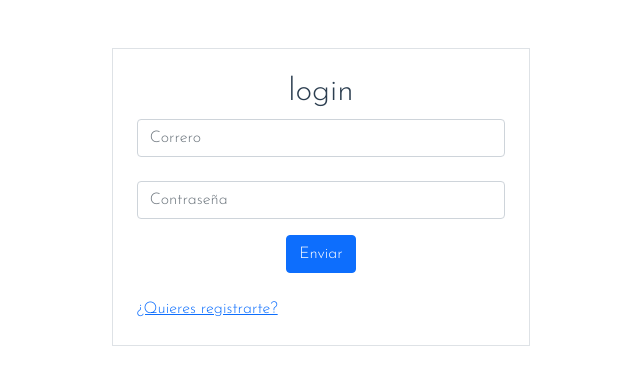
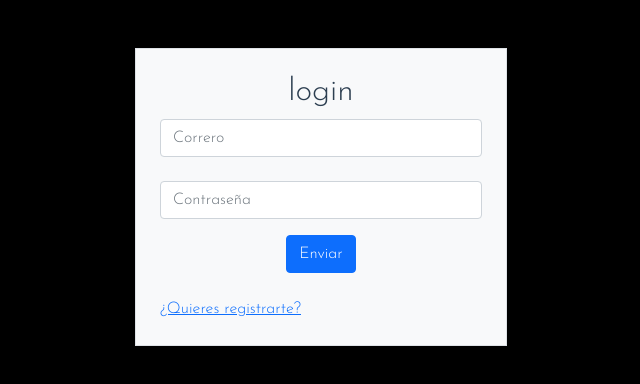
Before and after one commit to pablitobanana/PokeTarea, a Vue app: page / in a window 1280 px wide. Shown: the top 384 px of the page, without its empty margins (319-959 px from the left). Built offline with nearby package versions, Linux system fonts and the light colour scheme.

Commit message:
Estableciendo el fondo de LoginView y el fondo de los forms

```diff
--- a/src/components/FormCheckIn.vue
+++ b/src/components/FormCheckIn.vue
@@ -1,6 +1,6 @@
 <template>
-  <div id="form-check-in" class="container ">
-    <form class="row g-3 border mt-5 col-md-8 col-lg-5 m-auto p-4">
+  <div id="form-check-in" class="container">
+    <form class="row g-3 border mt-5 col-md-8 col-lg-5 m-auto p-4 bg-light">
       <h2>Check in</h2>
   <div class="col-md-12">
     <input type="text" class="form-control" id="inputnombreUsuario" placeholder="Nombre de Usuario">
--- a/src/components/FormLogin.vue
+++ b/src/components/FormLogin.vue
@@ -1,7 +1,7 @@
 <template>
-  <div id="form-login" class="container-fluid">
+  <div id="form-login" class="container">
   <div class="col">
-    <form class="col-lg-4 col-md-8  m-auto my-5 border p-4">
+    <form class="col-lg-4 col-md-8  m-auto my-5 border p-4 bg-light">
       <h2>login</h2>
   <div class="mb-4">
     <input type="email" class="form-control" id="exampleInputEmail1" aria-describedby="emailHelp" placeholder="Correro">
--- a/src/views/LoginView.vue
+++ b/src/views/LoginView.vue
@@ -1,5 +1,5 @@
 <template>
-  <div id="login">
+  <div id="login" class="container-fluid">
     <FormLogin  v-if="mostrar" @cambio="change"/>
     <FormCheckIn v-if="!mostrar" @cambio="change" />
   </div>
@@ -31,5 +31,9 @@ export default{
 </script>
 
 <style scoped>
-
+#login{
+  background: #000;
+  position: fixed;
+  height: 100%;
+}
 </style>
```
